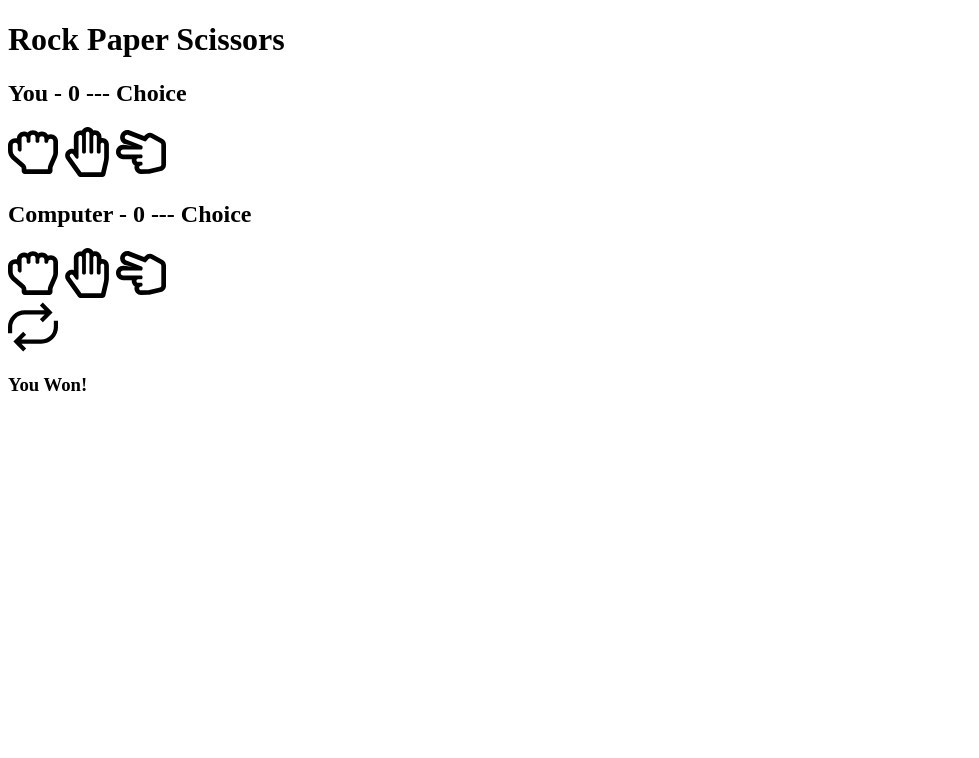
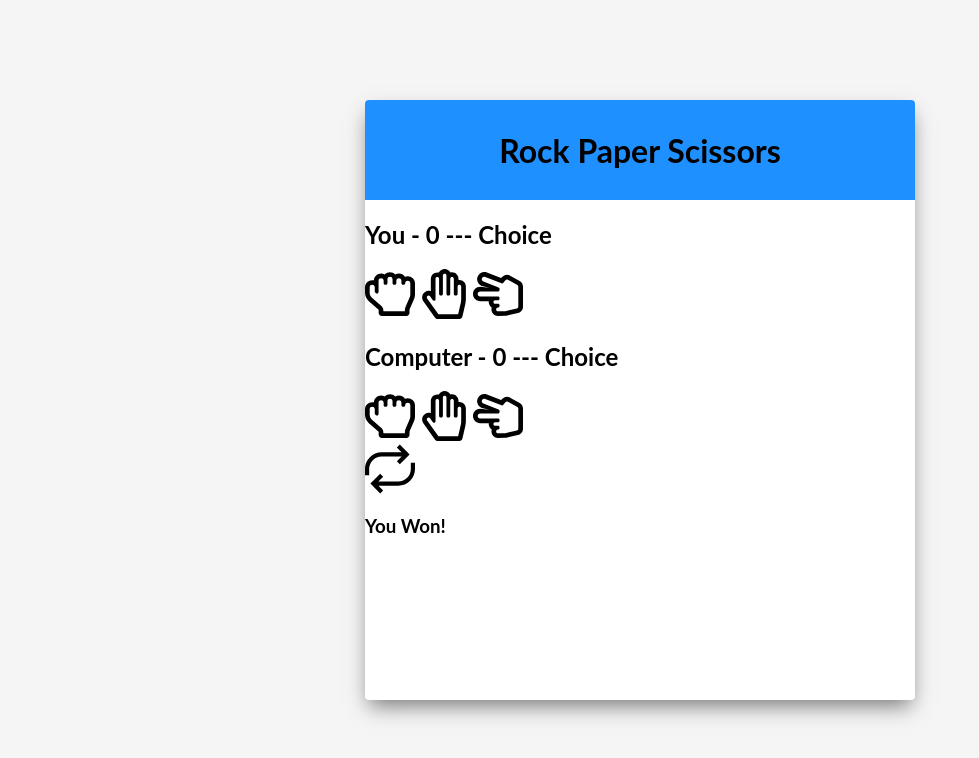
Before and after one commit to privilegemendes/rock-paper-scissors, a plain HTML site: page index.html in a window 1280 px wide. Shown: the whole page, without its empty margins (0-979 px from the left). Drawn offline with Linux system fonts and the light colour scheme; files whose address does not match are found by name.

Commit message:
Added css styling

```diff
--- a/style.css
+++ b/style.css
@@ -1,12 +1,30 @@
-
-.container1 {
-    background-color: red;
+html {
+    box-sizing: border-box;
 }
 
-.container2 {
-    background-color: purple;
+.header {
+    background: dodgerblue;
+    border-top-left-radius: 4px;
+    border-top-right-radius: 4px;
+    height: 100px;
+    display: flex;
+    justify-content: center;
+    align-items: center;
+}
+body {
+    margin: 0;
+    min-height: 100vh;
+    background: whitesmoke;
+    font-family: Lato, sans-serif;
+    display: flex;
+    justify-content: center;
+    align-items: center;
 }
 
-.container3 {
-    background-color: blue;
+.game-container {
+    width: 550px;
+    height: 600px;
+    background: white;
+    border-radius: 4px;
+    box-shadow: 0 10px 20px -4px rgba(0, 0, 0, 0.5);
 }
```
